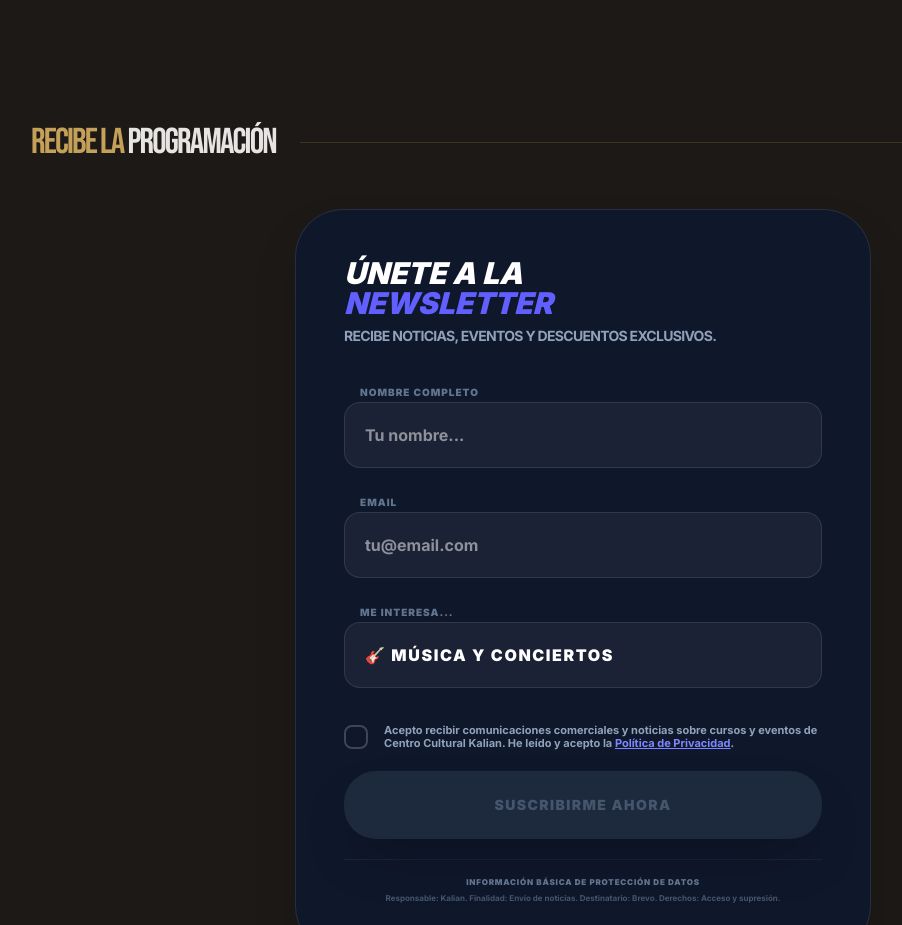
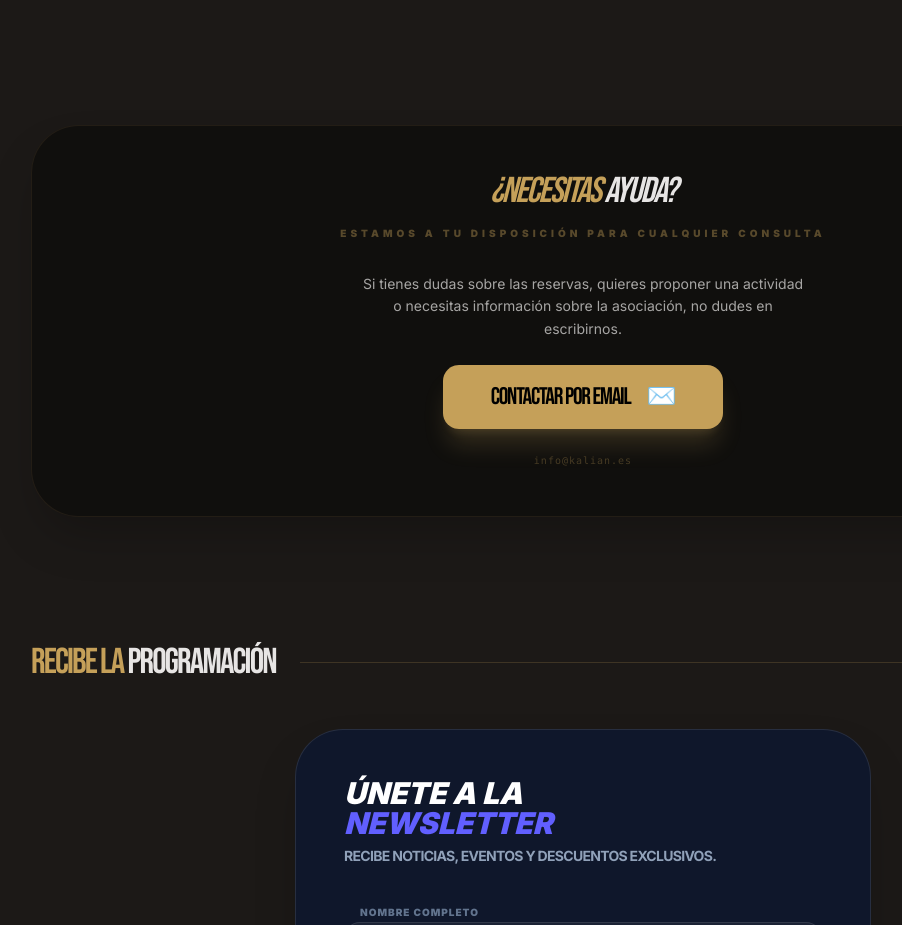
Before and after one commit to kalianrobot/kalianwebStudios, a React (Vite) app: page /programacion in a window 1280 px wide. Shown: the part 1620-2545 px from the top of the page, without its empty margins (57-959 px from the left). Built offline with nearby package versions, Linux system fonts and the light colour scheme; no server answers; the database is empty.

Commit message:
feat: Add contact section to public programming
Introduces a new contact section on the public programming page, providing users with a clear call to action for inquiries and support. This section includes a mailto link to facilitate easy communication.

```diff
--- a/src/pages/ProgramacionPublica.tsx
+++ b/src/pages/ProgramacionPublica.tsx
@@ -247,6 +247,31 @@ const ProgramacionPublica = () => {
           </div>
         </section>
 
+        {/* SECCIÓN CONTACTO */}
+        <section>
+          <div className="bg-black/40 border border-kalian-gold/10 rounded-[3rem] p-12 text-center space-y-8 shadow-2xl relative overflow-hidden group">
+            <div className="absolute inset-0 bg-kalian-gold/5 opacity-0 group-hover:opacity-100 transition-opacity duration-700"></div>
+            <div className="relative z-10 space-y-4">
+              <h2 className="text-4xl kalian-poster-text text-kalian-gold uppercase italic">¿Necesitas <span className="text-kalian-cream">Ayuda?</span></h2>
+              <p className="text-kalian-gold/40 text-[10px] font-black uppercase tracking-[0.4em]">Estamos a tu disposición para cualquier consulta</p>
+            </div>
+
+            <div className="relative z-10 flex flex-col items-center gap-6">
+              <p className="text-kalian-cream/70 text-sm max-w-md mx-auto leading-relaxed">
+                Si tienes dudas sobre las reservas, quieres proponer una actividad o necesitas información sobre la asociación, no dudes en escribirnos.
+              </p>
+              <a
+                href="mailto:info@kalian.es"
+                className="bg-kalian-gold text-black px-12 py-5 rounded-2xl kalian-poster-text text-2xl tracking-[0.1em] hover:bg-white transition-all shadow-xl shadow-kalian-gold/20 flex items-center gap-4 group/btn"
+              >
+                CONTACTAR POR EMAIL
+                <span className="group-hover/btn:translate-x-2 transition-transform duration-300">✉️</span>
+              </a>
+              <p className="text-kalian-gold/30 font-mono text-[10px] tracking-widest">info@kalian.es</p>
+            </div>
+          </div>
+        </section>
+
         {/* NEWSLETTER */}
         <section className="pb-20">
           <div className="flex items-center gap-6 mb-12">
```
